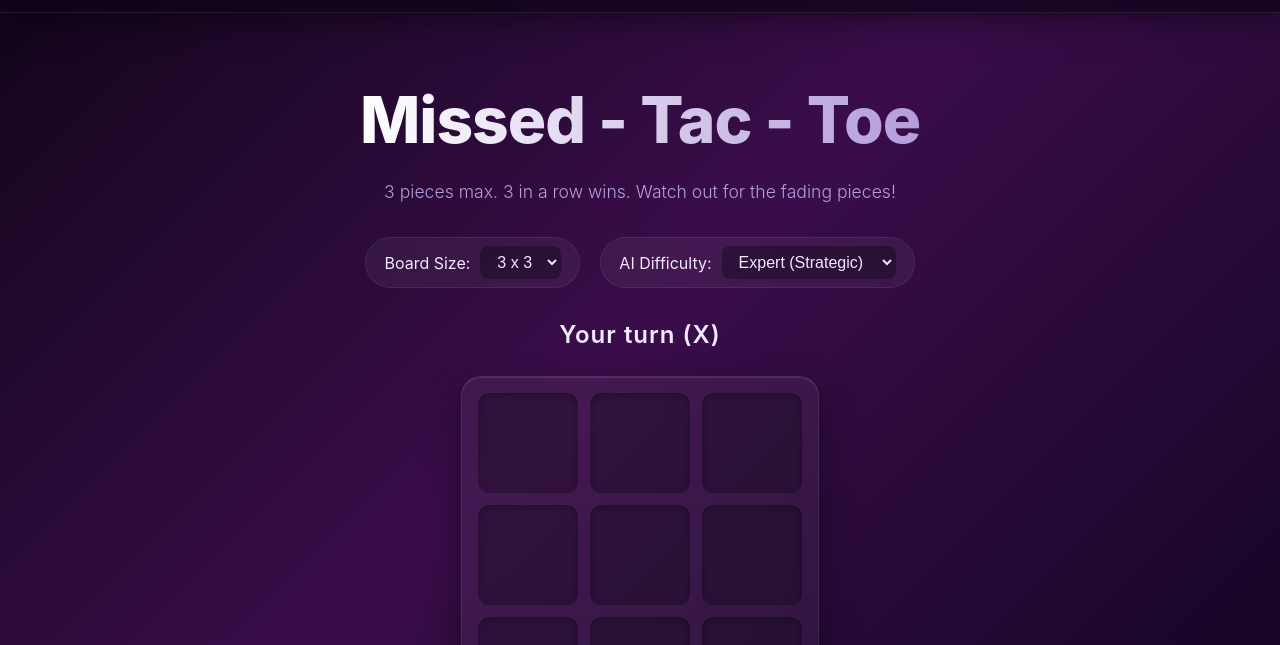
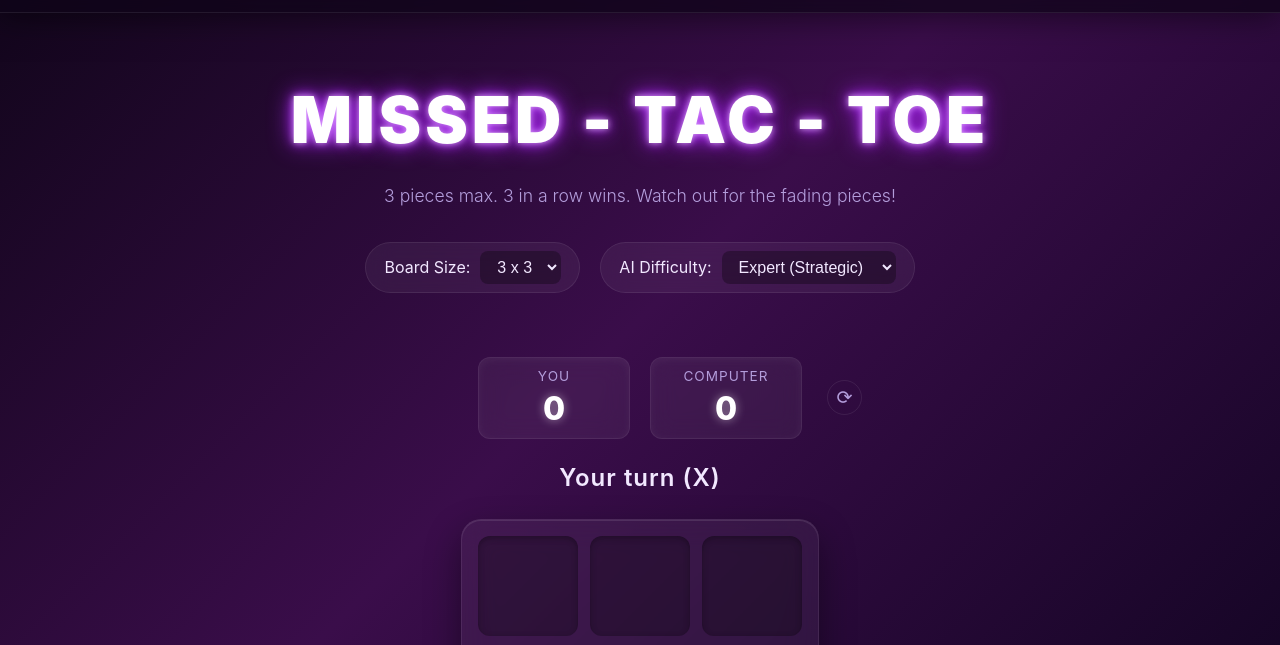
Before and after one commit to Radukutz1/missedtactoe, a plain HTML site: page index.html in a window 1280 px wide. Shown: the part 82-727 px from the top of the page. Drawn offline with Linux system fonts and the light colour scheme.

Commit message:
Added scoreboard and styling

```diff
--- a/index.html
+++ b/index.html
@@ -77,6 +77,20 @@
             </select>
         </div>
     </div>
+    <div class="controls">
+        </div>
+
+    <div class="scoreboard">
+        <div class="score-card">
+            <span class="score-label">You</span>
+            <span id="user-score-val" class="score-number">0</span>
+        </div>
+        <div class="score-card">
+            <span class="score-label">Computer</span>
+            <span id="ai-score-val" class="score-number">0</span>
+        </div>
+        <button id="reset-score" title="Reset Scores">⟳</button>
+    </div>
 
     <div id="status">Your turn (X)</div>
 
@@ -93,6 +107,29 @@
         const gridSizeSelect = document.getElementById('gridSize');
         const rulesText = document.getElementById('rules-text');
         const rootStyles = document.documentElement.style;
+
+        const userScoreEl = document.getElementById('user-score-val');
+        const aiScoreEl = document.getElementById('ai-score-val');
+        const resetScoreBtn = document.getElementById('reset-score');
+
+        // Load scores from LocalStorage (or default to 0)
+        let userScore = parseInt(localStorage.getItem('missedTacToeUser')) || 0;
+        let aiScore = parseInt(localStorage.getItem('missedTacToeAi')) || 0;
+
+        function updateScoreDisplay() {
+            userScoreEl.innerText = userScore;
+            aiScoreEl.innerText = aiScore;
+        }
+
+        resetScoreBtn.addEventListener('click', () => {
+            userScore = 0;
+            aiScore = 0;
+            localStorage.setItem('missedTacToeUser', 0);
+            localStorage.setItem('missedTacToeAi', 0);
+            updateScoreDisplay();
+        });
+
+        updateScoreDisplay(); // Call it once to load initial values
 
         // Game Configuration Variables
         let size = 3;
@@ -323,8 +360,19 @@
             }
 
             if (roundWon) {
-                statusText.innerText = player === userSymbol ? "You Win!" : "Computer Wins!";
-                statusText.style.color = player === 'X' ? "var(--x-color)" : "var(--o-color)";
+                if (player === userSymbol) {
+                    statusText.innerText = "You Win!";
+                    statusText.style.color = userSymbol === 'X' ? "var(--x-color)" : "var(--o-color)";
+                    userScore++;
+                    localStorage.setItem('missedTacToeUser', userScore);
+                } else {
+                    statusText.innerText = "Computer Wins!";
+                    statusText.style.color = aiSymbol === 'X' ? "var(--x-color)" : "var(--o-color)";
+                    aiScore++;
+                    localStorage.setItem('missedTacToeAi', aiScore);
+                }
+
+                updateScoreDisplay();
                 gameActive = false;
 
                 const cells = document.querySelectorAll('.cell');
--- a/style.css
+++ b/style.css
@@ -136,17 +136,26 @@ body {
     box-sizing: border-box;
 }
 h1 {
-    font-size: clamp(2.5rem, 5vw, 4rem);
-    margin-bottom: 0.2rem;
+    font-size: clamp(2.5rem, 5vw, 4.5rem);
+    margin-bottom: 0.5rem;
     text-align: center;
-    font-weight: 800;
-    letter-spacing: -1px;
-    /* Gradient text effect for the title */
-    background: linear-gradient(to right, #ffffff, #b39ddb);
-    -webkit-background-clip: text;
-    background-clip: text;
-    -webkit-text-fill-color: transparent;
-    color: transparent;
+    font-weight: 900;
+    text-transform: uppercase;
+    color: #ffffff;
+    letter-spacing: 4px;
+    /* Layered shadows create the neon tube effect */
+    text-shadow:
+        0 0 10px rgba(255, 255, 255, 0.8),
+        0 0 20px #b026ff,
+        0 0 40px #b026ff,
+        0 0 80px #b026ff;
+    animation: title-pulse 2s infinite alternate;
+}
+
+/* Put this animation at the very bottom of your CSS file */
+@keyframes title-pulse {
+    0% { text-shadow: 0 0 10px rgba(255,255,255,0.8), 0 0 20px #b026ff, 0 0 40px #b026ff; }
+    100% { text-shadow: 0 0 5px rgba(255,255,255,0.5), 0 0 10px #b026ff, 0 0 20px #b026ff; }
 }
 
 p {
@@ -417,6 +426,85 @@ select option {
     color: white; /* Prevents text from turning cyan due to generic 'a' hover states */
 }
 
+/* CSS FOR THE SCOREBOARD */
+
+/* =========================================
+   SCOREBOARD
+   ========================================= */
+/* =========================================
+   SCOREBOARD
+   ========================================= */
+.scoreboard {
+    position: relative; /* This acts as the anchor for the absolute button */
+    display: flex;
+    align-items: center;
+    justify-content: center;
+    gap: 20px; /* Slightly widened the gap for a premium look */
+    margin-bottom: 1.5rem;
+}
+
+.score-card {
+    background: var(--glass-bg);
+    border: 1px solid var(--glass-border);
+    border-radius: 12px;
+    padding: 10px 25px;
+    text-align: center;
+    backdrop-filter: blur(12px);
+    -webkit-backdrop-filter: blur(12px);
+    min-width: 100px;
+    box-shadow: inset 0 2px 10px rgba(255, 255, 255, 0.05);
+}
+
+.score-label {
+    display: block;
+    font-size: 0.85rem;
+    color: var(--text-muted);
+    text-transform: uppercase;
+    letter-spacing: 1px;
+    margin-bottom: 5px;
+}
+
+.score-number {
+    display: block;
+    font-size: 2rem;
+    font-weight: 800;
+    color: #ffffff;
+    text-shadow: 0 0 10px rgba(255, 255, 255, 0.5);
+}
+
+#reset-score {
+    position: absolute; /* Pulls it out of the flexbox centering calculation */
+    right: -60px; /* Pushes it outside the right edge of the score cards */
+    background: transparent;
+    border: 1px solid var(--glass-border);
+    color: var(--text-muted);
+    font-size: 1.2rem;
+    cursor: pointer;
+    border-radius: 50%;
+    width: 35px;
+    height: 35px;
+    display: flex;
+    align-items: center;
+    justify-content: center;
+    transition: all 0.3s ease;
+}
+
+#reset-score:hover {
+    color: white;
+    background: rgba(255, 255, 255, 0.1);
+    transform: rotate(180deg);
+}
+
+/* Mobile Responsiveness for the scoreboard */
+@media (max-width: 768px) {
+    .scoreboard {
+        gap: 10px;
+    }
+    #reset-score {
+        right: -45px; /* Keeps it from running off the screen on small phones */
+    }
+}
+
 /* Mobile Responsiveness for Footer */
 @media (max-width: 768px) {
     .footer {
```
